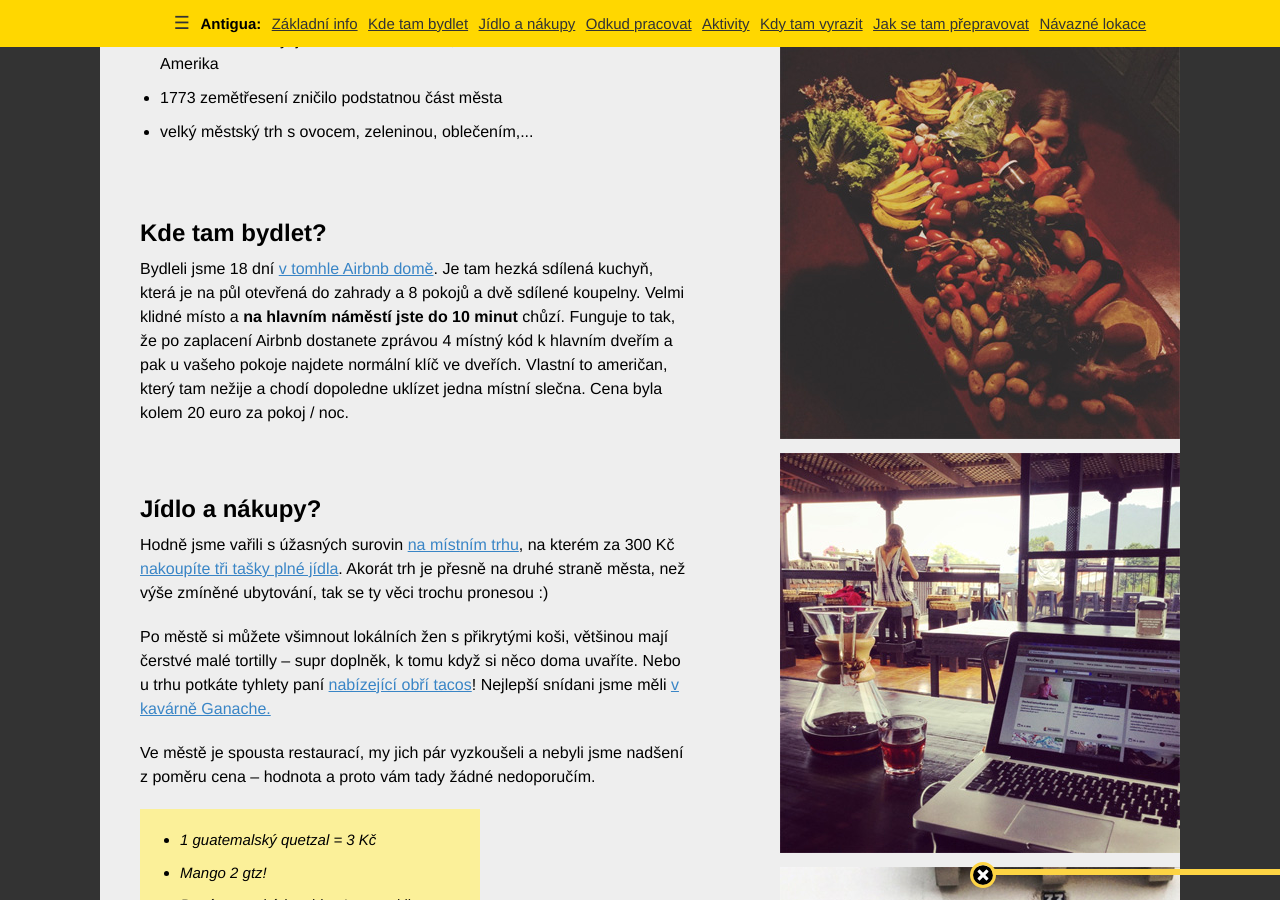
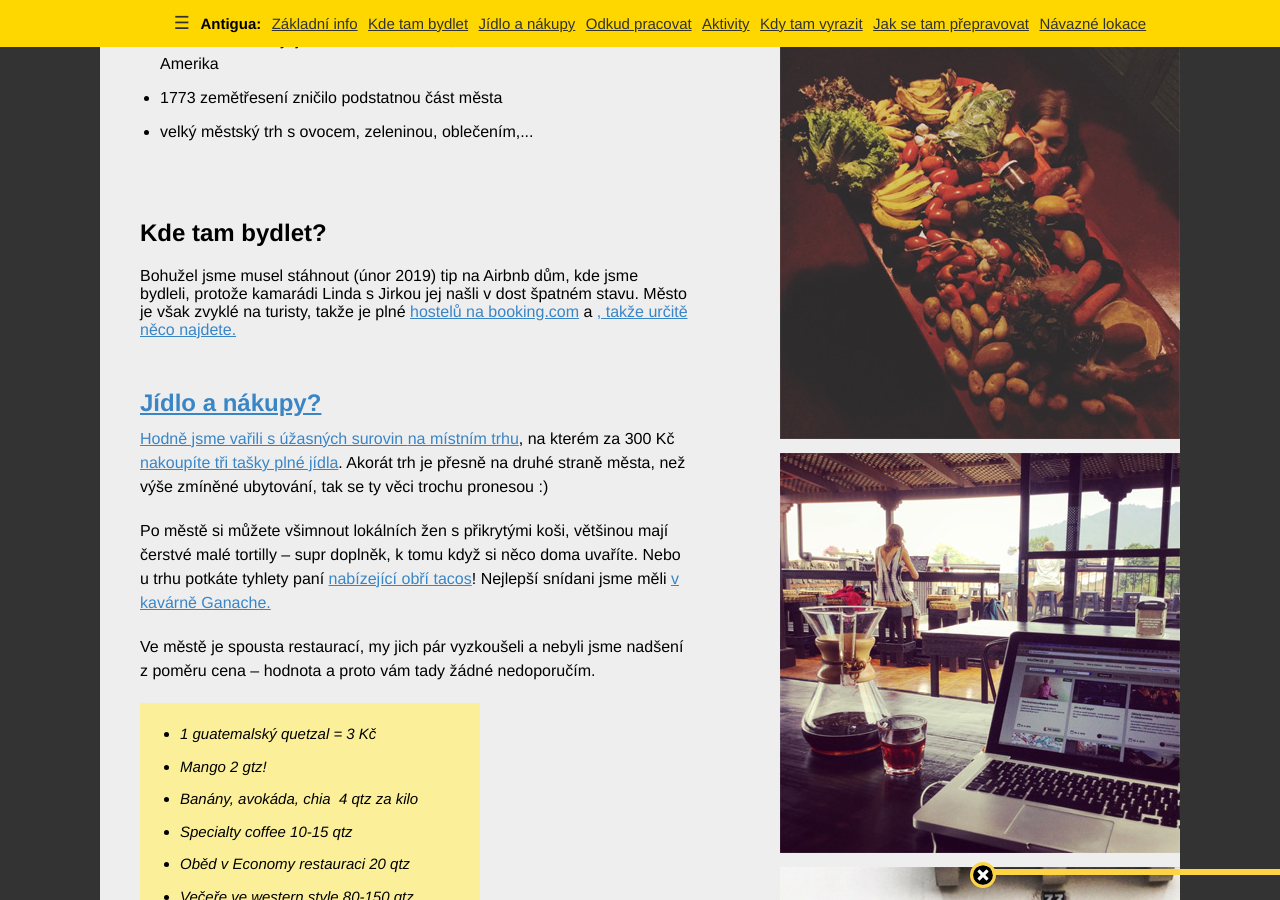
Before and after one commit to AdamMarcan/nomad.adammarcan.cz, a Jekyll site: the page built from pages/antigua.html, in a window 1280 px wide and 900 px high, scrolled down 525 px. Built offline with Jekyll 4.4.1, drawn with Linux system fonts in a browser that asks for light colours; comment, search, counter and statistics services are not loaded.

Commit message:
text update Antigua

```diff
--- a/pages/antigua.html
+++ b/pages/antigua.html
@@ -34,8 +34,7 @@ permalink: antigua.html
 		</div>
 		<div class="box" id="sleep">
 			<h2>Kde tam bydlet?</h2>
-			<p>Bydleli jsme 18 dní <a href="https://www.airbnb.com/rooms/5386459">v tomhle Airbnb domě</a>. Je tam hezká sdílená kuchyň, která je na půl otevřená do zahrady a 8 pokojů a dvě sdílené koupelny. Velmi klidné místo a <strong>na hlavním náměstí jste do 10 minut</strong> chůzí. Funguje to tak, že po zaplacení Airbnb dostanete zprávou 4 místný kód k hlavním dveřím a pak u vašeho pokoje najdete normální klíč ve dveřích. Vlastní to američan, který tam nežije a chodí dopoledne uklízet jedna místní slečna. Cena byla kolem 20 euro za pokoj / noc.</p>
-
+			<p></p>Bohužel jsme musel stáhnout (únor 2019) tip na Airbnb dům, kde jsme bydleli, protože kamarádi Linda s Jirkou jej našli v dost špatném stavu. Město je však zvyklé na turisty, takže je plné <a href="https://www.booking.com/city/gt/antigua-guatemala.en.html">hostelů na booking.com</a> a <a href="https://www.airbnb.com/s/Antigua-Guatemala--Sacatepequez--Guatemala"airbnb apartmánů</a>, takže určitě něco najdete.
 		</div>
 		<div class="box" id="food">
 			<h2>Jídlo a nákupy?</h2>
```
